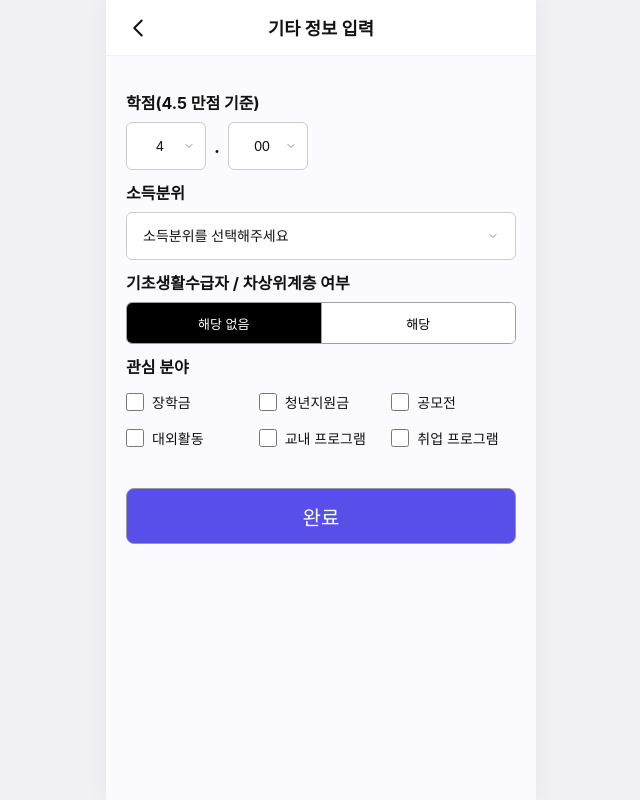
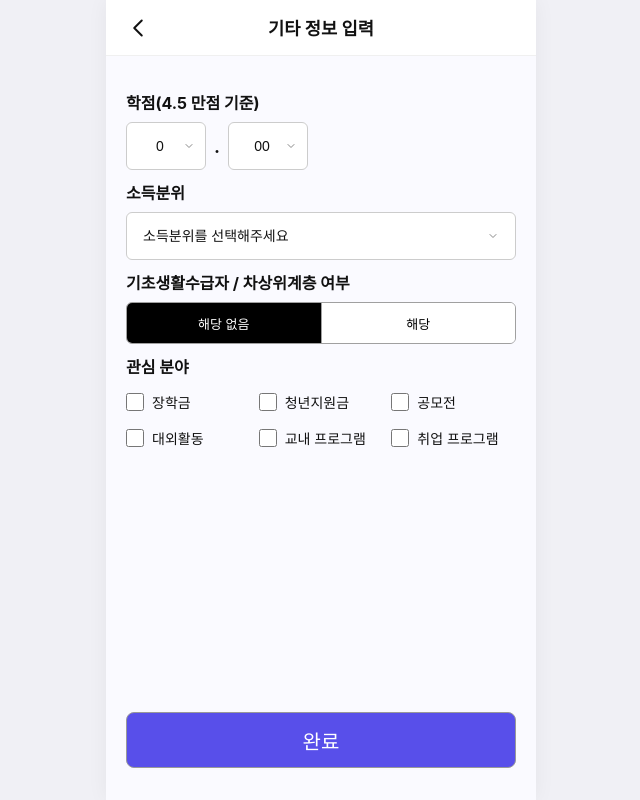
Before and after one commit to LikeLionUniv-INU-BeneFitU/BeneFitU-Frontend, a React (Vite) app: page /other-info in a window 1280 px wide. Shown: the whole page, without its empty margins (319-959 px from the left). Built offline with nearby package versions, Linux system fonts and the light colour scheme.

Commit message:
Feat: 기타 정보 입력 학번 예외처리 및 버튼 위치 수정

```diff
--- a/src/pages/Info.styles.js
+++ b/src/pages/Info.styles.js
@@ -9,11 +9,12 @@ export const PageWrapper = styled.div`
   display: flex;
   flex-direction: column;
   box-shadow: 0 0 20px rgba(0, 0, 0, 0.05); /* 모니터 확인용 테두리 음영 */
+  position: relative;
 `;
 
 export const ContentContainer = styled.main`
   flex: 1;
-  padding: 24px 20px;
+  padding: 24px 20px 120px 20px;
 `;
 
 export const FormGroup = styled.div`
@@ -49,8 +50,14 @@ export const Input = styled.input`
 `;
 
 export const ButtonWrapper = styled.div`
-  margin-top: auto;
-  padding-top: 40px; /* 이름 입력창과 버튼 사이의 간격 격리 */
+  position: absolute; /* 부모인 PageWrapper 기준으로 절대 위치 고정 */
+  bottom: 0; /* 맨 밑바닥에 밀착 */
+  left: 0;
+  right: 0;
+  padding: 16px 20px 32px 20px; /* 위 16px, 좌우 20px, ★아래 여백 32px 주어 바닥에서 띄움 */
+  background: linear-gradient(to top, #fafaff 80%, rgba(250, 250, 255, 0) 100%);
+  /* ↑ 버튼 뒤로 본문 글씨가 겹쳐서 지나갈 때 지저분해 보이지 않도록 자연스러운 배경 그라데이션 처리 */
+  z-index: 10;
 `;
 
 export const SelectBox = styled.div`
--- a/src/pages/OtherInfo.jsx
+++ b/src/pages/OtherInfo.jsx
@@ -7,7 +7,7 @@ import BasicButton from '../components/BasicButton';
 export default function OtherInfo() {
   // 1. 로컬스토리지 초기 상태 설정 (BasicInfo의 하나의 객체 저장 방식과 통일)
   const initialFormState = {
-    gpaInteger: '4',
+    gpaInteger: '0',
     gpaDecimal: '5',
     incomeBracket: '',
     isVulnerable: false, // false: 해당 없음, true: 해당
@@ -32,6 +32,23 @@ export default function OtherInfo() {
     setFormState({
       ...formState,
       [key]: value,
+    });
+  };
+
+  // 학점 정수(앞자리) 변경 시 예외처리 핸들러
+  const handleGpaIntegerChange = (e) => {
+    const nextInteger = e.target.value;
+    let nextDecimal = formState.gpaDecimal;
+
+    // 앞자리가 4인데 기존 소수점 뒷자리가 50을 초과하고 있다면 50으로 강제 조정 (4.5 만점 제한)
+    if (nextInteger === '4' && parseInt(nextDecimal, 10) > 50) {
+      nextDecimal = '50';
+    }
+
+    setFormState({
+      ...formState,
+      gpaInteger: nextInteger,
+      gpaDecimal: nextDecimal,
     });
   };
 
@@ -62,9 +79,12 @@ export default function OtherInfo() {
     // 이후 백엔드 전송 및 라우팅 로직 작성 구간
   };
 
-  // 학점 옵션 생성 (정수: 0~4, 소수점: 00~99)
+  // 학점 정수 옵션 리스트 생성 (0 ~ 4)
   const integerOptions = Array.from({ length: 5 }, (_, i) => i);
-  const decimalOptions = Array.from({ length: 100 }, (_, i) =>
+
+  // 학점 소수점 옵션 리스트 동적 제어 (앞자리가 4이면 00~50까지만, 아니면 00~99까지)
+  const maxDecimalLength = formState.gpaInteger === '4' ? 51 : 100;
+  const decimalOptions = Array.from({ length: maxDecimalLength }, (_, i) =>
     i < 10 ? `0${i}` : `${i}`,
   );
 
```
